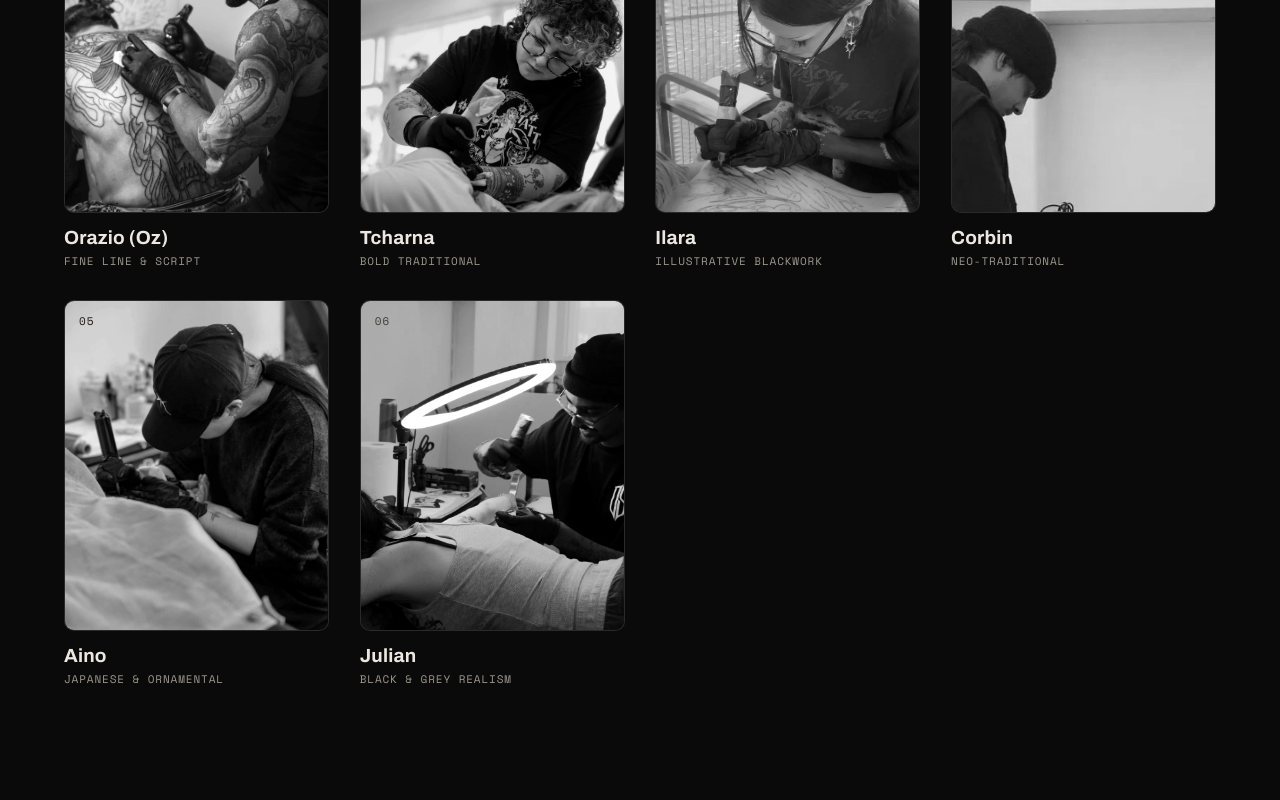
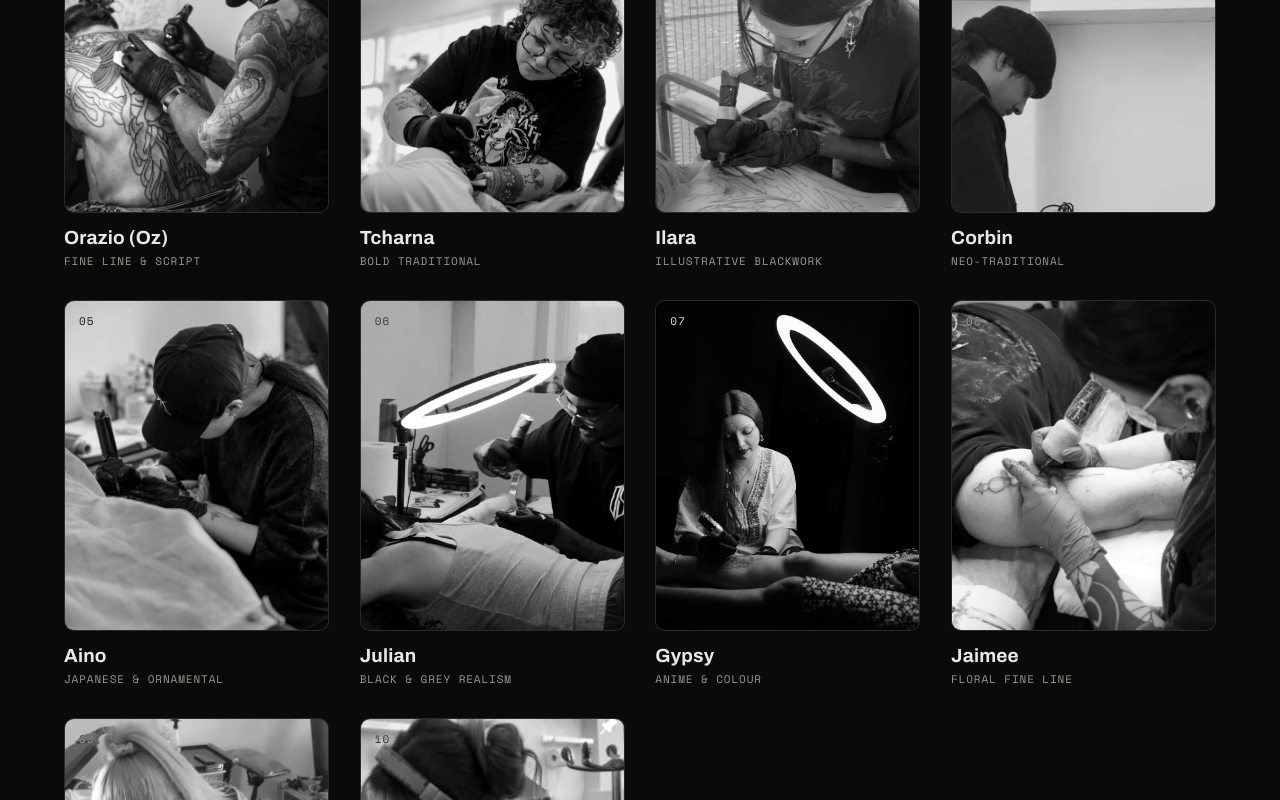
Before and after one commit to alex-trigrams/studio187website, a Next.js app: page / in a window 1280 px wide. Shown: the part 3355-4155 px from the top of the page. Built offline with nearby package versions, Linux system fonts and the light colour scheme.

Commit message:
Show all artists on home page so new hires appear
The home page artist preview was capped at the first 6 artists, cutting off Trinity and anyone added after her.

```diff
--- a/app/page.tsx
+++ b/app/page.tsx
@@ -43,7 +43,7 @@ export default function HomePage() {
           <Link href="/artists" className="hover-color-light" style={{ background: 'none', border: 'none', cursor: 'pointer', fontFamily: 'var(--font-space-mono), monospace', fontSize: 12.5, letterSpacing: '0.14em', textTransform: 'uppercase', color: '#B6B2AA', padding: 0, borderBottom: '1px solid rgba(236,232,225,0.3)', paddingBottom: 6, textDecoration: 'none' }}>All artists →</Link>
         </div>
         <div style={{ display: 'grid', gridTemplateColumns: 'repeat(auto-fill,minmax(248px,1fr))', gap: 'clamp(16px,2.4vw,34px)' }}>
-          {artists.slice(0, 6).map((a, i) => (
+          {artists.map((a, i) => (
             <Link key={a.slug} href={`/artists/${a.slug}`} style={{ textAlign: 'left', background: 'none', border: 'none', padding: 0, cursor: 'pointer', display: 'flex', flexDirection: 'column', gap: 14, textDecoration: 'none' }}>
               <div style={{ position: 'relative', aspectRatio: '4/5', overflow: 'hidden', background: '#141413', border: '1px solid rgba(236,232,225,0.1)', borderRadius: 10 }} className="artist-card-wrap">
                 <Image src={a.img} alt={a.name} fill sizes="(max-width:768px) 50vw, 25vw" className="artist-card-img" style={{ objectFit: 'cover' }} />
```
